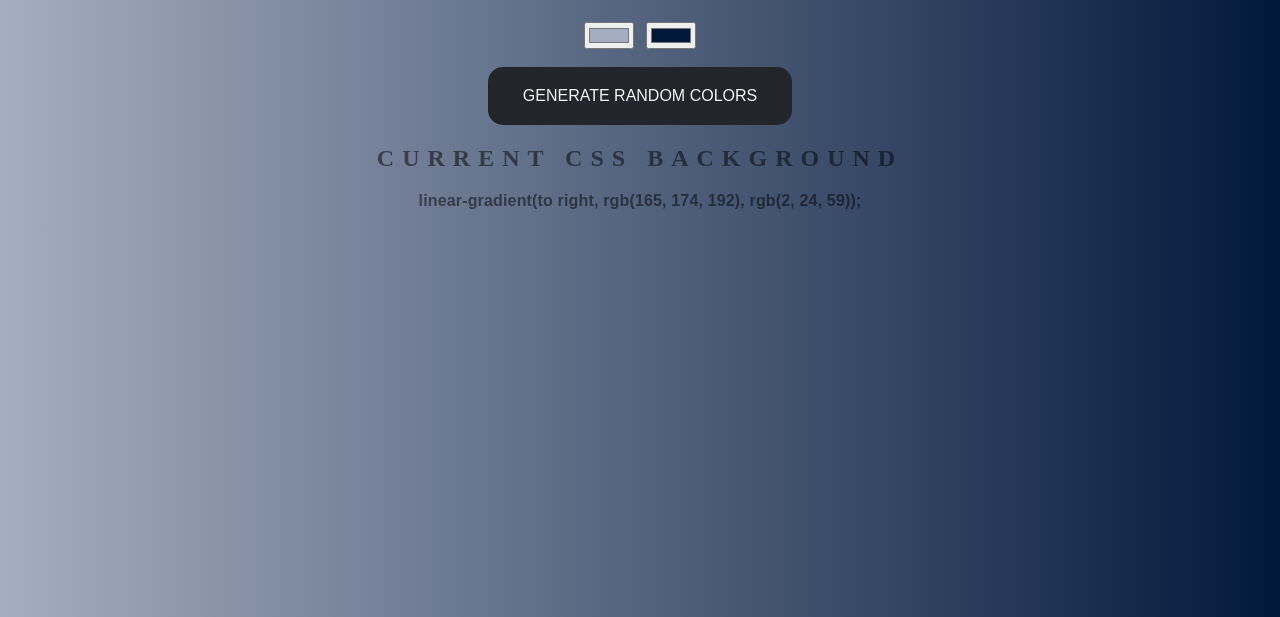
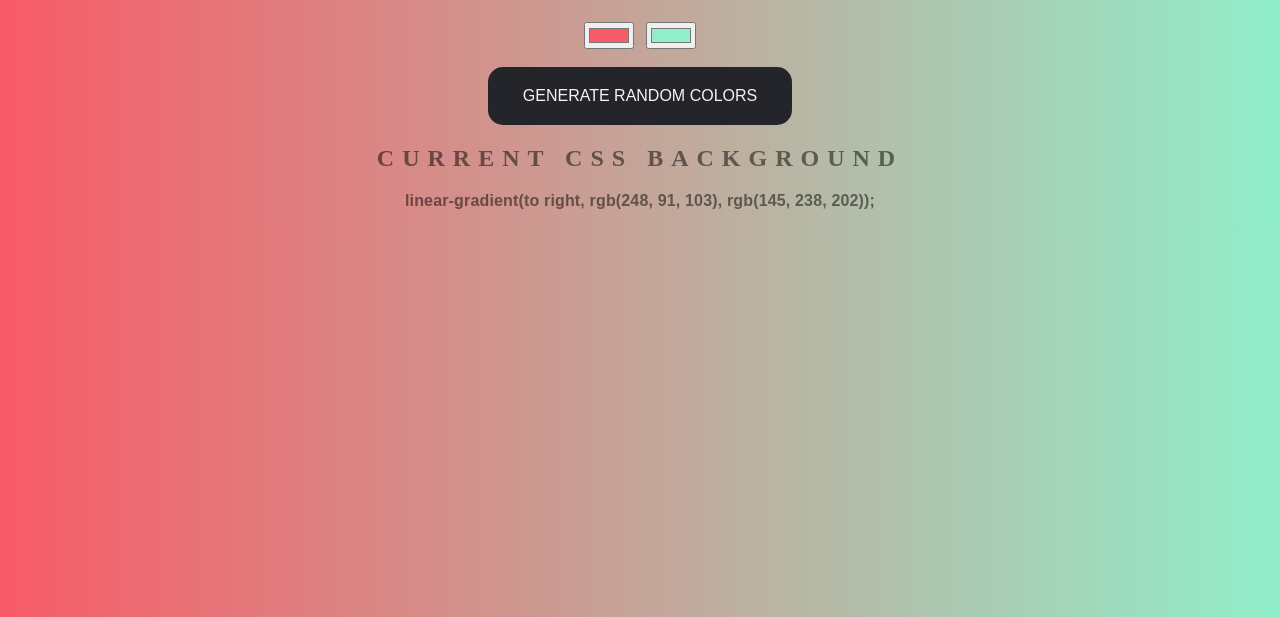
Before and after one commit to KareemMoneeam/gradient-colors-generator, a website: page index.html in a window 1280 px wide. Shown: the part 183-800 px from the top of the page. Drawn offline with Linux system fonts and the light colour scheme.

Commit message:
changing default colors

```diff
--- a/index.html
+++ b/index.html
@@ -6,8 +6,8 @@
 </head>
 <body id="gradient">
 	<h1>Background Generator</h1>
-	<input id="colors" class="color1" type="color" name="color1" value="#A5AEC0">
-	<input id="colors" class="color2" type="color" name="color2" value="#02183B">
+	<input id="colors" class="color1" type="color" name="color1" value="#F85B67">
+	<input id="colors" class="color2" type="color" name="color2" value="#91EECA">
 	<br><br>
 	<button type="button" class="mix">Generate Random Colors</button>
 	<h2>Current CSS Background</h2>
```
